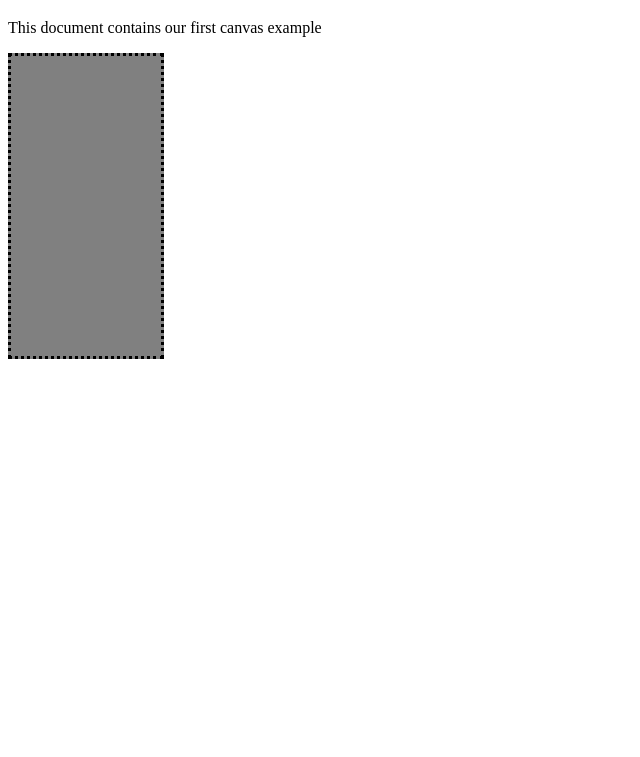
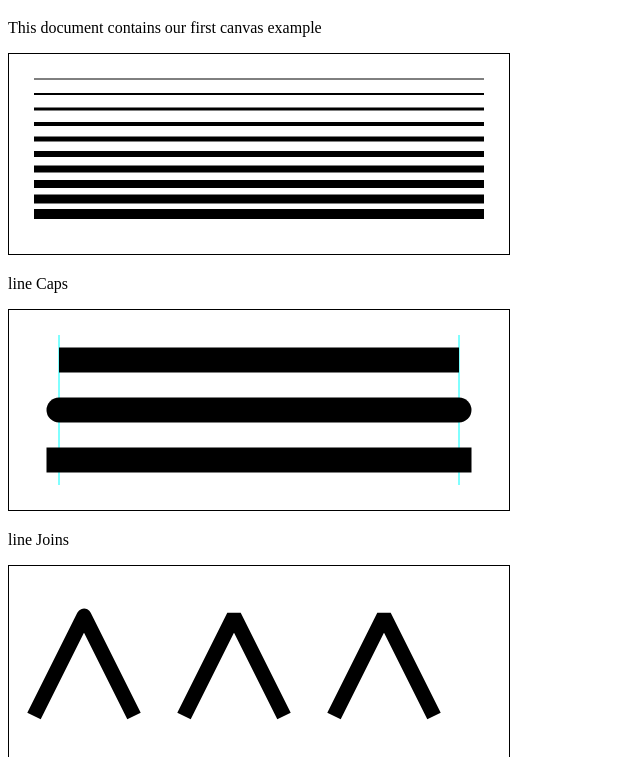
Before and after one commit to amkodya/WDD333, a plain HTML site: page week1/html5canvas/index.html in a window 1280 px wide. Shown: the part 61-818 px from the top of the page, without its empty margins (0-640 px from the left). Drawn offline with Linux system fonts and the light colour scheme.

Commit message:
fills, strokes drawing lines
fills, strokes drawing lines

```diff
--- a/week1/html5canvas/index.html
+++ b/week1/html5canvas/index.html
@@ -3,10 +3,11 @@
 	<head>
 		<title>Our First Canvas</title>
 		<style type="text/css">
-			#Canvas1 {
+			#Canvas1,
+			#Canvas2,
+			#Canvas3 {
 
-				border: dotted 3px black;
-				background-color: gray;
+				border: solid 1px black;
 
 			}
 
@@ -17,8 +18,147 @@
 			window.onload = function(){
 
 				var theCanvas = document.getElementById("Canvas1");
-				theCanvas.width = 150;
-				theCanvas,height = 150;
+				//theCanvas.width = 150;
+				//theCanvas.height = 150;
+
+				if(theCanvas && theCanvas.getContext){
+					//Get Context
+					var ctx = theCanvas.getContext("2d");
+
+					if(ctx){
+					/*	//draw here
+
+						//draw a stroked rectangle
+						ctx.strokeStyle = "blue";
+						ctx.lineWidth = 5;
+
+						//draw rectangle
+						//strokeRect(posX, posY, Width, Height)
+						ctx.strokeRect(25, 25, 100, 125);
+
+						//filled Rect
+
+						//set the fill style
+						ctx.fillStyle = "green";
+
+						ctx.fillRect(150, 25, 100, 125);
+
+						//draw a filled and stroked rectangle
+
+						ctx.strokeStyle = "red";
+						ctx.fillStyle = "yellow";
+						ctx.lineWidth = 10;
+
+						//draw rectangle
+
+						ctx.strokeRect(275, 25, 100, 125);
+						ctx.fillRect(275, 25, 100, 125);
+
+						//clear the rectangle
+
+						ctx.clearRect(15, 75, 450, 50); */
+
+						for(var i=0; i<10; i++){
+
+							ctx.beginPath();
+							ctx.lineWidth = 1+i;
+							ctx.moveTo(25, 25+i*15);
+							ctx.lineTo(475,25+i*15);
+							ctx.stroke();
+						}
+					}
+				}
+
+
+				var theCanvas2 = document.getElementById("Canvas2");
+				if ( theCanvas2 && theCanvas2.getContext) {
+
+					var ctx2 = theCanvas2.getContext("2d");
+
+					if(ctx2){
+
+						//Draw Guidelines
+						ctx2.strokeStyle = "cyan";
+						ctx2.lineWidth = 1;
+
+						ctx2.beginPath();
+						ctx2.moveTo(50, 25);
+						ctx2.lineTo(50, 175);
+						ctx2.moveTo(450, 25);
+						ctx2.lineTo(450, 175);
+						ctx2.stroke();
+
+						//draw line using each type of line cap
+						ctx2.lineWidth = 25;
+						ctx2.strokeStyle = "black";
+						ctx2.lineCap = "butt";
+						ctx2.beginPath();
+						ctx2.moveTo(50,50);
+						ctx2.lineTo(450,50);
+						ctx2.stroke();
+
+						//linCap round
+						ctx2.lineWidth = 25;
+						ctx2.strokeStyle = "black";
+						ctx2.lineCap = "round";
+						ctx2.beginPath();
+						ctx2.moveTo(50,100);
+						ctx2.lineTo(450,100);
+						ctx2.stroke();
+
+						//linCap square
+						ctx2.lineWidth = 25;
+						ctx2.strokeStyle = "black";
+						ctx2.lineCap = "square";
+						ctx2.beginPath();
+						ctx2.moveTo(50,150);
+						ctx2.lineTo(450,150);
+						ctx2.stroke();
+
+
+					}
+
+				}
+
+				var theCanvas3 = document.getElementById("Canvas3");
+				if ( theCanvas3 && theCanvas3.getContext) {
+
+					var ctx3 = theCanvas3.getContext("2d");
+
+					if(ctx3){
+
+						ctx3.strokeStyle = "black";
+						ctx3.lineWidth = 15;
+
+						ctx3.lineJoin = "round";
+
+						ctx3.beginPath();
+						ctx3.moveTo(25,150);
+						ctx3.lineTo(75,50);
+						ctx3.lineTo(125,150);
+						ctx3.stroke();
+
+						ctx3.lineJoin = "bevel";
+
+						ctx3.beginPath();
+						ctx3.moveTo(175,150);
+						ctx3.lineTo(225,50);
+						ctx3.lineTo(275,150);
+						ctx3.stroke();
+
+						ctx3.lineJoin = "miter";
+
+						ctx3.miterLimit = 1;
+
+						ctx3.beginPath();
+						ctx3.moveTo(325,150);
+						ctx3.lineTo(375,50);
+						ctx3.lineTo(425,150);
+						ctx3.stroke();
+
+					}
+				}
+
 
 
 			}
@@ -30,10 +170,22 @@
 		<p>This document contains our first canvas example</p>
 
 
-		<canvas id="Canvas1" width="400" height="300">
+		<canvas id="Canvas1" width="500" height="200">
 			<!--FallBack Content-->
 			Your browser does not support Canvas
 		</canvas>
 
+		<p>line Caps</p>
+
+		<canvas id="Canvas2" width="500" height="200">
+			Your browser does not support canvas.
+		</canvas>
+
+		<p>line Joins</p>
+
+		<canvas id="Canvas3" width="500" height="200">
+			Your browser does not support canvas.
+		</canvas>
+
 	</body>
 </html>
```
